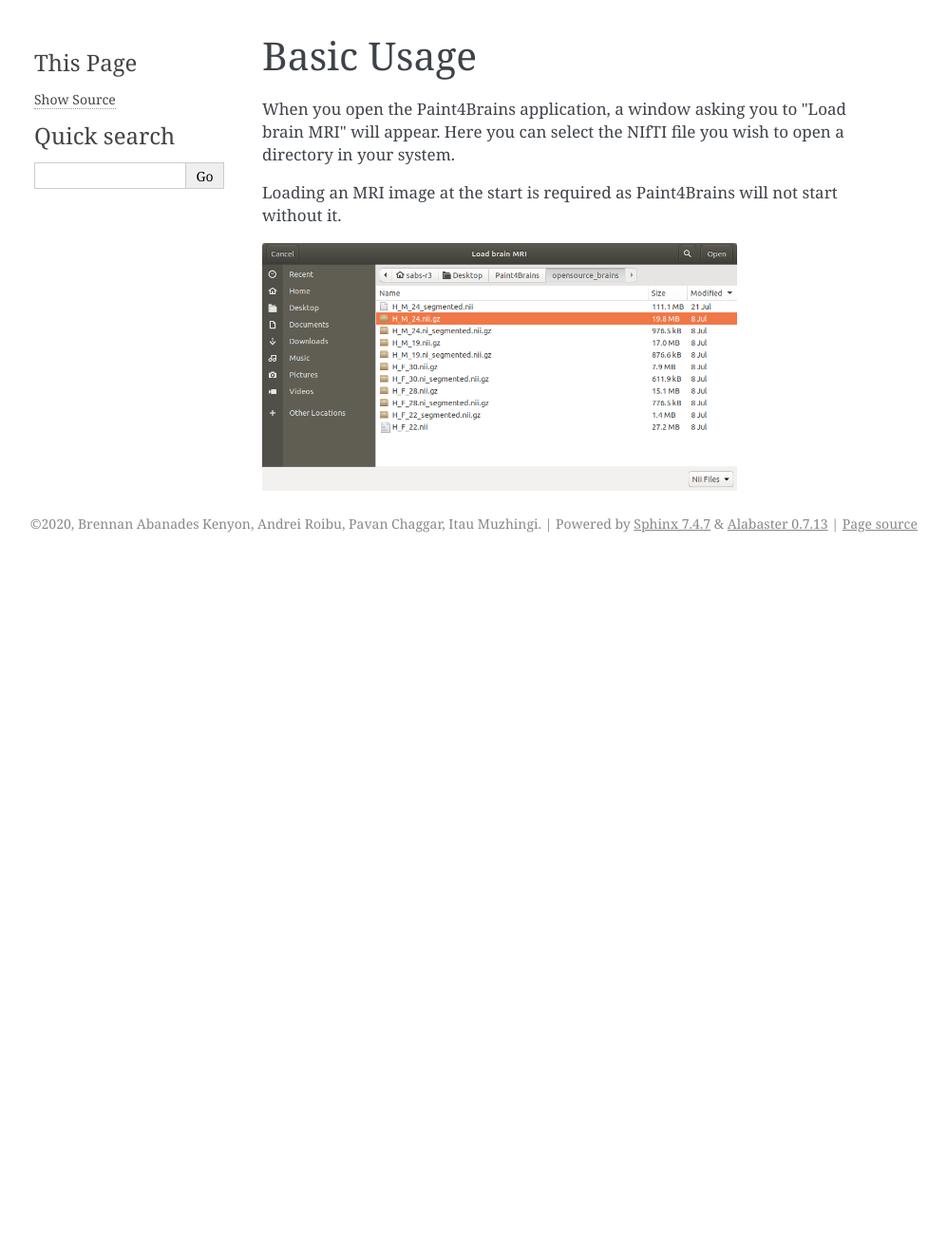
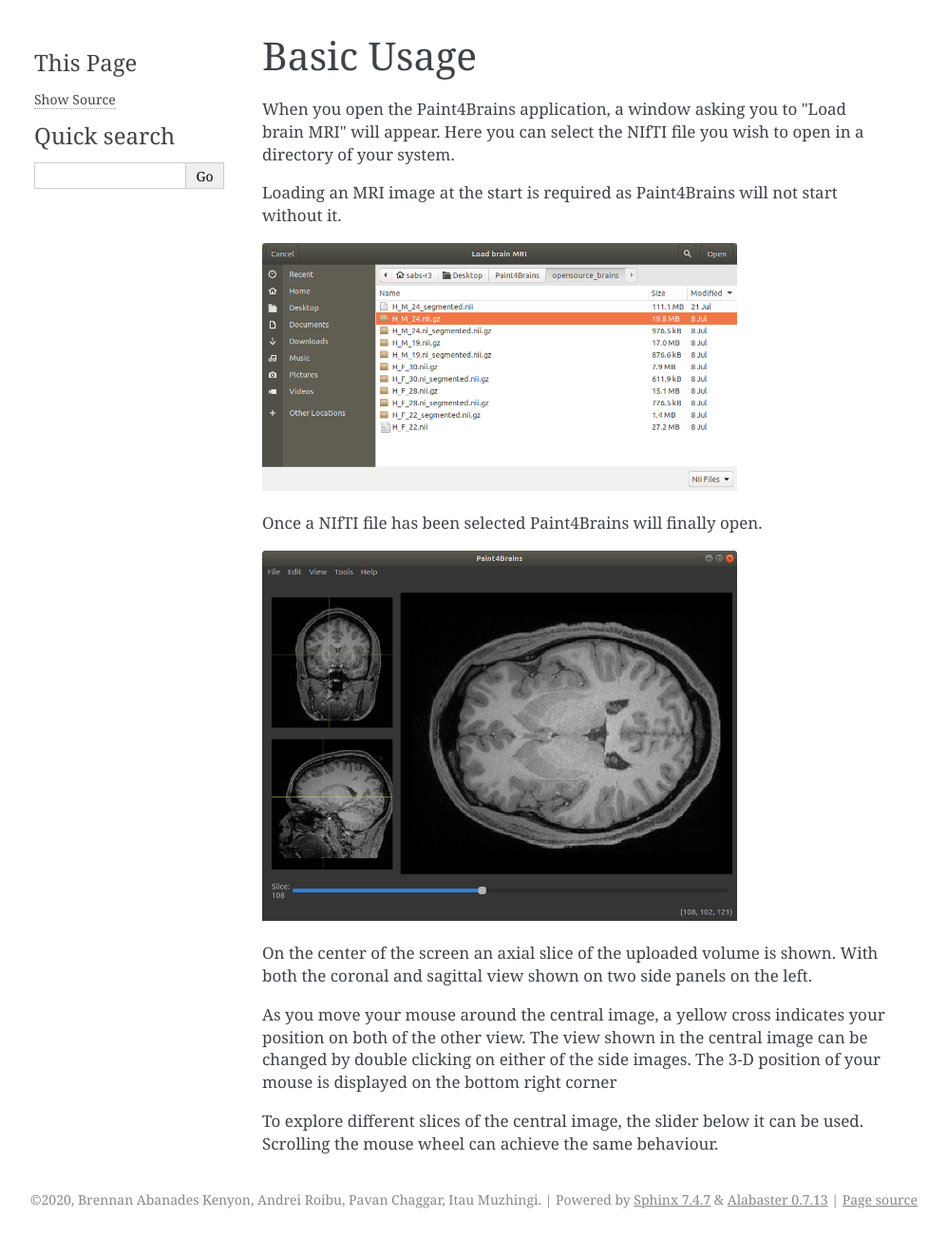
Before and after one commit to SABS-R3-projects/Paint4Brains, a Sphinx documentation site: the page built from docs/source/basic.rst, in a window 1280 px wide. Shown: the whole page at 95% size, without its empty margins (144-1141 px from the left). Built offline with Sphinx 7.4.7, drawn with Linux system fonts in a browser that asks for light colours; before the commit the page ends 900 px from its top, so only the background shows below that.

Commit message:
:moyai: Testing image upload

```diff
--- a/docs/source/basic.rst
+++ b/docs/source/basic.rst
@@ -1,10 +1,22 @@
 Basic Usage
 ===========
 
-When you open the Paint4Brains application, a window asking you to "Load brain MRI" will appear. Here you can select the NIfTI file you wish to open a directory in your system.
+When you open the Paint4Brains application, a window asking you to "Load brain MRI" will appear. Here you can select the NIfTI file you wish to open in a directory of your system.
 
 Loading an MRI image at the start is required as Paint4Brains will not start without it.
 
 .. image:: screenshots/Load_screen.png
   :width: 500
   :alt: Loading Screen Example
+
+Once a NIfTI file has been selected Paint4Brains will finally open.
+
+.. image:: screenshots/Plain_window.png
+  :width: 500
+  :alt: Loading Screen Example
+
+On the center of the screen an axial slice of the uploaded volume is shown. With both the coronal and sagittal view shown on two side panels on the left.
+
+As you move your mouse around the central image, a yellow cross indicates your position on both of the other view. The view shown in the central image can be changed by double clicking on either of the side images. The 3-D position of your mouse is displayed on the bottom right corner
+
+To explore different slices of the central image, the slider below it can be used. Scrolling the mouse wheel can achieve the same behaviour.
```
Also changed, not shown: docs/source/screenshots/Plain_window.png (added).
